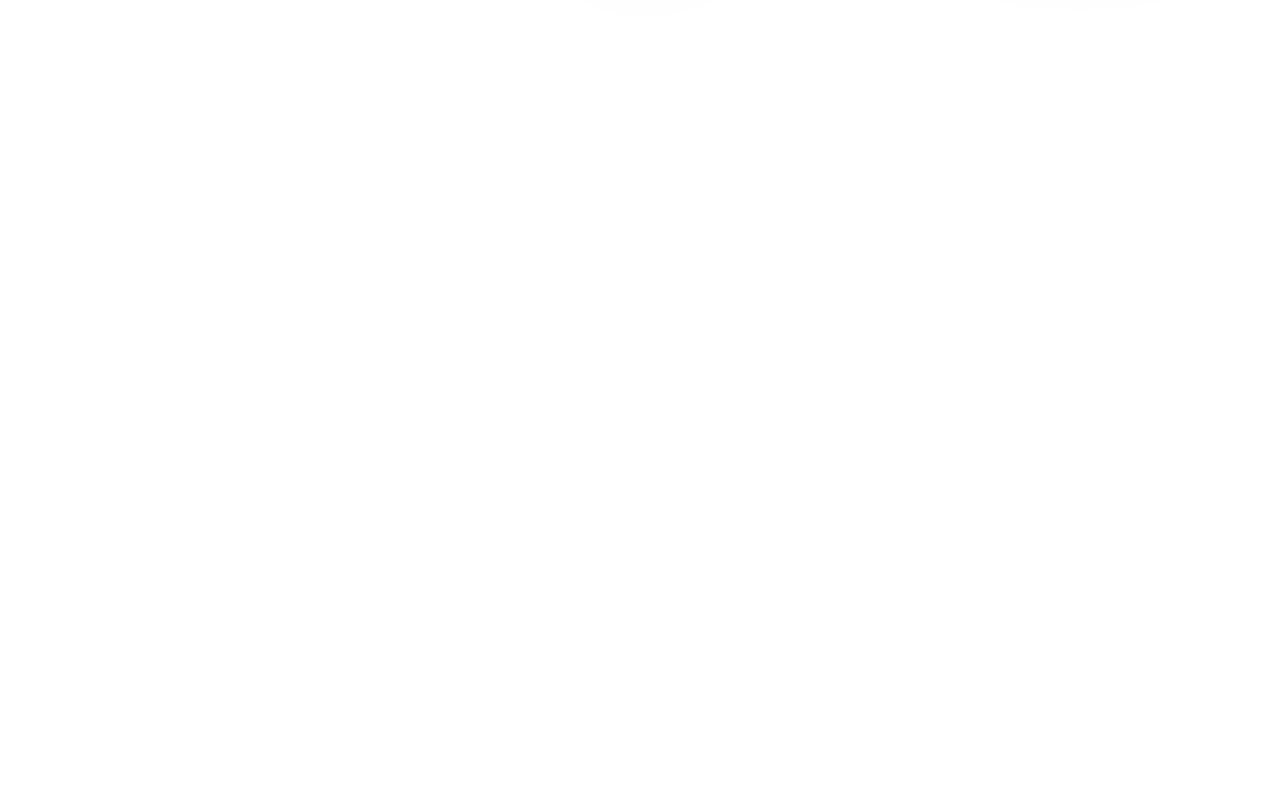
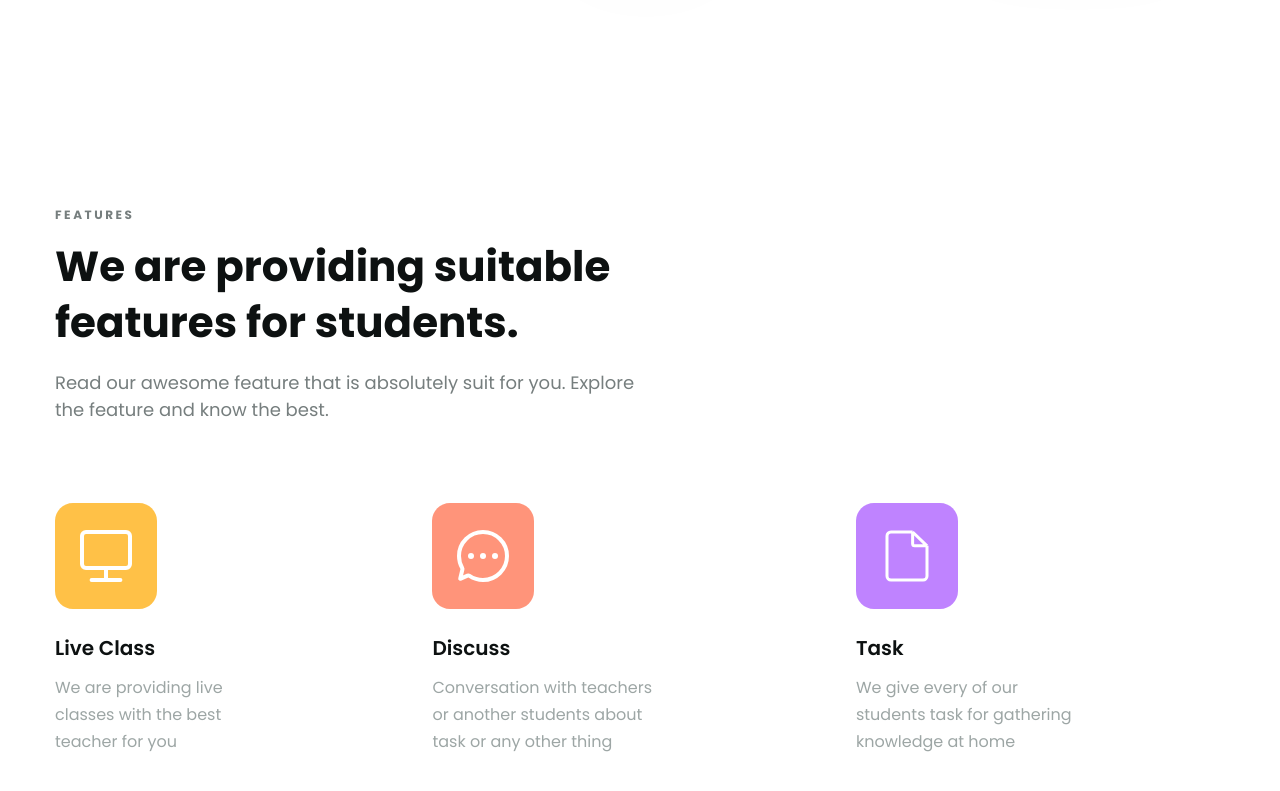
Before and after one commit to dev-ndk/f8-htmlcss-2.1, a plain HTML site: page index.html in a window 1280 px wide. Shown: the part 781-1572 px from the top of the page. Drawn offline with Linux system fonts and the light colour scheme.

Commit message:
create the Features section

```diff
--- a/asset/css/styles.css
+++ b/asset/css/styles.css
@@ -338,3 +338,65 @@ a {
 .hero-summary-3 .avatar.purple {
     background: #bf83ff;
 }
+
+/* Features */
+
+.features {
+    padding-top: 130px;
+}
+
+.features-content {
+    width: 50.5%;
+}
+
+.features-content .label {
+    color: #767e7e;
+    font-size: 1.2rem;
+    font-weight: 700;
+}
+
+.features-content .sub-title {
+    margin: 18px 0;
+    color: #0d1111;
+    font-size: 4.2rem;
+    font-weight: 700;
+    line-height: 1.33; /* 133.333% */
+}
+
+.features-content .desc {
+    color: #767e7e;
+    font-size: 1.8rem;
+    font-weight: 400;
+    line-height: 1.5;
+}
+
+.features-list {
+    display: flex;
+    align-items: center;
+    margin-top: 80px;
+}
+
+.features-item:first-child {
+    width: 14.4%;
+    margin-right: 9px;
+}
+
+.features-item:not(.features-item:first-child) {
+    width: 19.1%;
+    margin-left: 200px;
+}
+
+.features-item .title {
+    margin-top: 26px;
+    color: #0d1111;
+    font-size: 2rem;
+    font-weight: 600;
+}
+
+.features-item .desc {
+    margin-top: 16px;
+    color: #9da6a5;
+    font-size: 1.6rem;
+    font-weight: 400;
+    line-height: 1.69; /* 168.75% */
+}
--- a/index.html
+++ b/index.html
@@ -35,7 +35,7 @@
                                 <a href="#">Home</a>
                             </li>
                             <li>
-                                <a href="#!">Features</a>
+                                <a href="#features">Features</a>
                             </li>
                             <li>
                                 <a href="#!">Pricing</a>
@@ -174,6 +174,64 @@
                     </div>
                 </div>
             </div>
+            <!-- Features -->
+            <div class="features" id="features">
+                <div class="main-content">
+                    <div class="features-content">
+                        <p class="label">F E A T U R E S</p>
+                        <h2 class="sub-title">
+                            We are providing suitable features for students.
+                        </h2>
+                        <p class="desc">
+                            Read our awesome feature that is absolutely suit for
+                            you. Explore the feature and know the best.
+                        </p>
+                    </div>
+                    <div class="features-section">
+                        <div class="features-list">
+                            <!-- Features Item 1 -->
+                            <div class="features-item">
+                                <img
+                                    src="./asset/icon/live-class.svg"
+                                    alt="Live Class"
+                                    class="icon"
+                                />
+                                <h3 class="title">Live Class</h3>
+                                <p class="desc">
+                                    We are providing live classes with the best
+                                    teacher for you
+                                </p>
+                            </div>
+                            <!-- Features Item 2 -->
+                            <div class="features-item">
+                                <img
+                                    src="./asset/icon/discuss.svg"
+                                    alt="Discuss"
+                                    class="icon"
+                                />
+                                <h3 class="title">Discuss</h3>
+                                <p class="desc">
+                                    Conversation with teachers or another
+                                    students about task or any other thing
+                                </p>
+                            </div>
+                            <!-- Features Item 3 -->
+                            <div class="features-item">
+                                <img
+                                    src="./asset/icon/task.svg"
+                                    alt="Task"
+                                    class="icon"
+                                />
+                                <h3 class="title">Task</h3>
+                                <p class="desc">
+                                    We give every of our students task for
+                                    gathering knowledge at home
+                                </p>
+                            </div>
+                        </div>
+                    </div>
+                </div>
+            </div>
         </main>
     </body>
 </html>
```
Also changed, not shown: asset/icon/discuss.svg (added), asset/icon/live-class.svg (added), asset/icon/task.svg (added).
